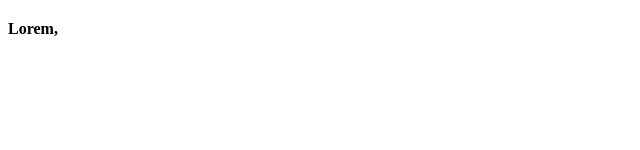
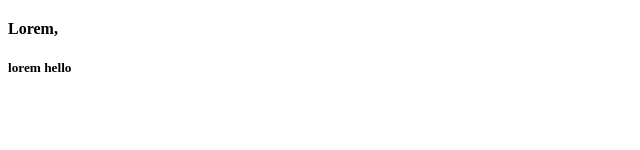
Before and after one commit to xusanikromov73-glitch/abdulloh-husan-project, a React (Vite) app: page / in a window 1280 px wide. Shown: the part 150-300 px from the top of the page, without its empty margins (0-640 px from the left). Built offline with nearby package versions, Linux system fonts and the light colour scheme.

Commit message:
h5 qoshdim

```diff
--- a/src/App.jsx
+++ b/src/App.jsx
@@ -16,6 +16,9 @@ function App() {
       <h4>
         Lorem,
       </h4>
+      <h5>
+        lorem hello
+      </h5>
     </>
   )
 }
```
